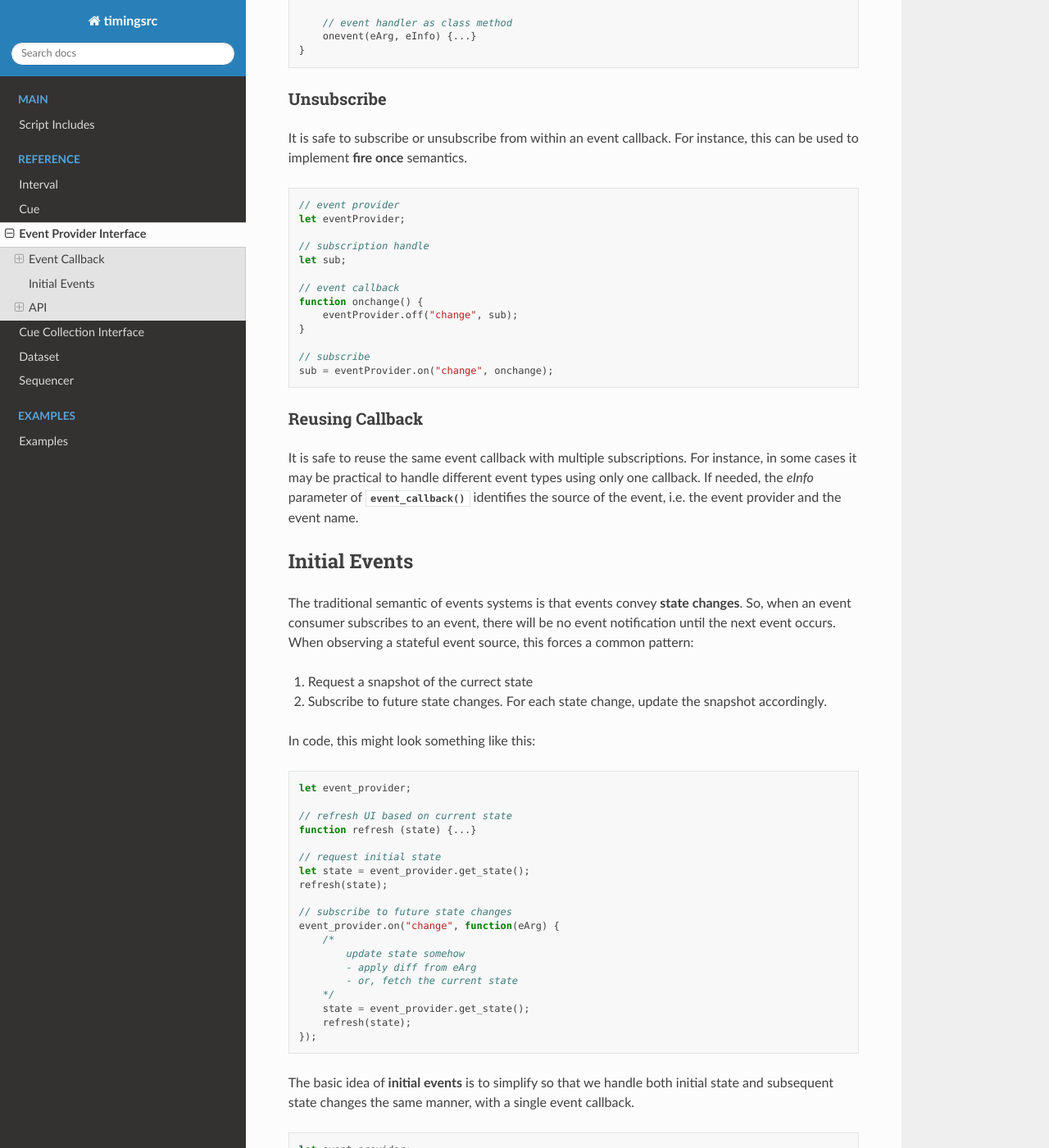
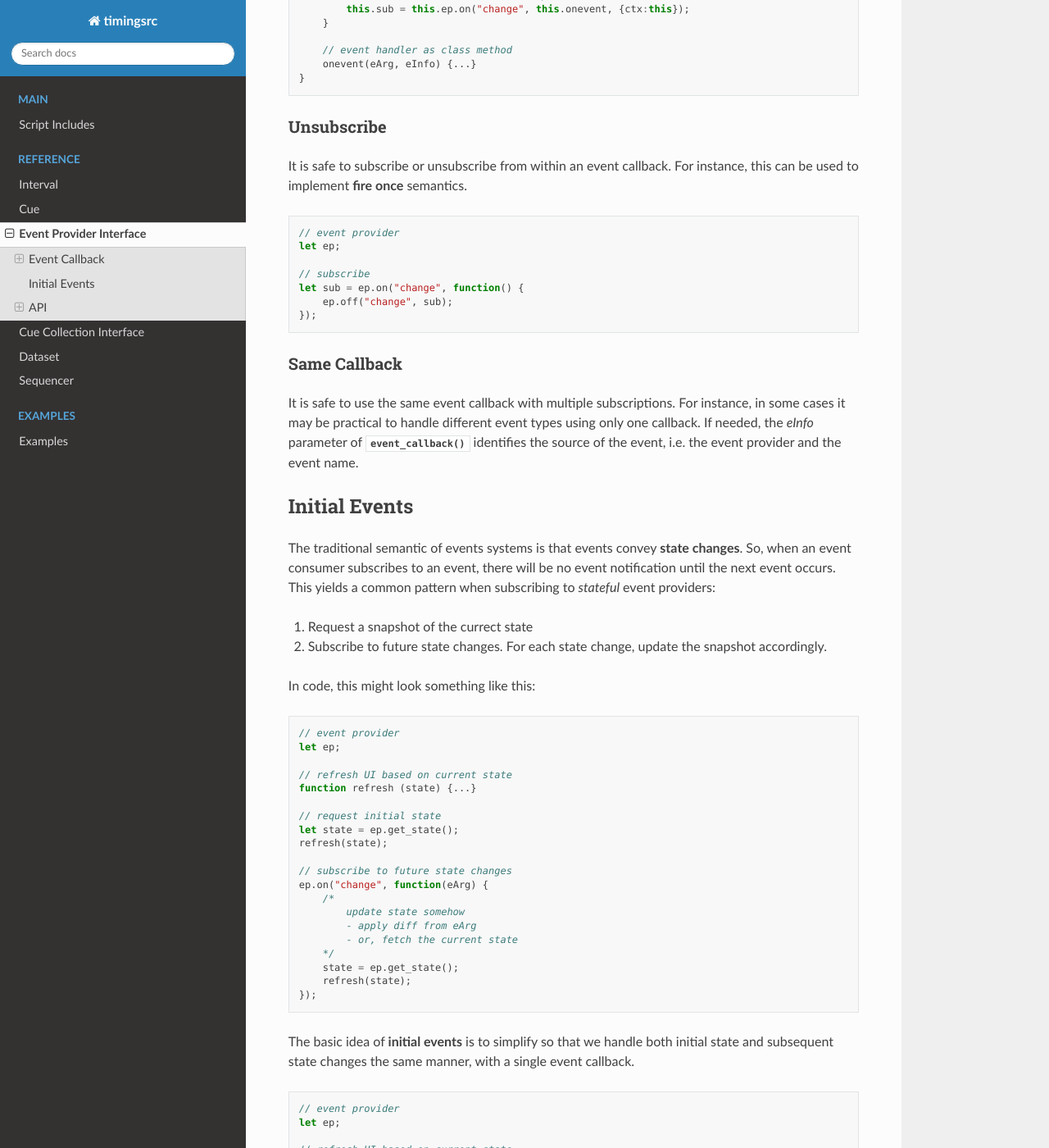
Before and after one commit to ingararntzen/timingdocs, a Sphinx documentation site: the page built from docs/source/events.rst, in a window 1280 px wide and 1400 px high, scrolled down 1804 px. Shown: the whole window at 82% size. Built offline with Sphinx 7.4.7 and the Read the Docs theme 2.0.0, drawn with Linux system fonts in a browser that asks for light colours; some of the changed text lies outside the part shown.

Commit message:
fixed interval, cue, cue_collection, events

```diff
--- a/docs/source/events.rst
+++ b/docs/source/events.rst
@@ -17,22 +17,26 @@
     -   receives **event notification** by **event callback** invocation
 
 
-Subscribe and un-subscribe to events using operations **.on()**
+Event consumers subscribe and un-subscribe to events using operations **.on()**
 and **.off()** of the event provider. For instance, this is how to
 subscribe to and un-subscribe from a *change* event.
 
 
 ..  code-block:: javascript
 
-    // event callback
-    function onchange (eArg, eInfo) {...};
+    // event provider
+    let ep;
 
     // register handler with named event
-    let sub = event_provider.on("change", onchange);
+    let sub = ep.on("change", function (eArg, eInfo) {
+        // handle change event
+    });
 
     // unregister subscription
-    event_provider.off("change", sub);
+    ep.off("change", sub);
 
+
+..  _events-callback
 
 Event Callback
 ------------------------------------------------------------------------
@@ -50,11 +52,11 @@
 
 It is also possible to control the value of the ``this`` object during
 event callback execution. This is particularly useful when the callback handler is a class method, thus the callback handler must be invoked
-with ``this`` being the class instance. There are at least three ways to
-fix this.
+with ``this`` set to the class instance. There are at least three ways to
+achieve this.
 
 
-One approach is to wrap the event handler in a function, which explicitly invokes the event handler with the correct ``this`` object.
+One approach is to wrap the event handler in a function which explicitly invokes the event handler with the correct ``this`` object.
 
 
 ..  code-block:: javascript
@@ -121,25 +123,19 @@
 ..  code-block:: javascript
 
     // event provider
-    let eventProvider;
-
-    // subscription handle
-    let sub;
-
-    // event callback
-    function onchange() {
-        eventProvider.off("change", sub);
-    }
+    let ep;
 
     // subscribe
-    sub = eventProvider.on("change", onchange);
+    let sub = ep.on("change", function() {
+        ep.off("change", sub);
+    });
 
 
 
-Reusing Callback
+Same Callback
 """"""""""""""""""""""""""""""""""""""""""""""""""""""""""""""""""""""""
 
-It is safe to reuse the same event callback with multiple subscriptions. For
+It is safe to use the same event callback with multiple subscriptions. For
 instance, in some cases it may be practical to handle different event types
 using only one callback. If needed, the *eInfo* parameter of
 :js:meth:`event_callback` identifies the source of the event, i.e. the event provider and the event name.
@@ -151,8 +147,8 @@
 
 The traditional semantic of events systems is that events convey **state
 changes**. So, when an event consumer subscribes to an event, there will be no
-event notification until the next event occurs. When observing a stateful event
-source, this forces a common pattern:
+event notification until the next event occurs. This yields a common pattern
+when subscribing to *stateful* event providers:
 
 1.  Request a snapshot of the currect state
 2.  Subscribe to future state changes. For each state change, update the snapshot accordingly.
@@ -161,23 +157,24 @@
 
 ..  code-block:: javascript
 
-    let event_provider;
+    // event provider
+    let ep;
 
     // refresh UI based on current state
     function refresh (state) {...}
 
     // request initial state
-    let state = event_provider.get_state();
+    let state = ep.get_state();
     refresh(state);
 
     // subscribe to future state changes
-    event_provider.on("change", function(eArg) {
+    ep.on("change", function(eArg) {
         /*
             update state somehow
             - apply diff from eArg
             - or, fetch the current state
         */
-        state = event_provider.get_state();
+        state = ep.get_state();
         refresh(state);
     });
 
@@ -187,25 +184,26 @@
 
 ..  code-block:: javascript
 
-    let event_provider;
+    // event provider
+    let ep;
 
     // refresh UI based on current state
     function refresh (state) {...}
 
     // subscribe to future state changes
-    event_provider.on("change", function(eArg) {
+    ep.on("change", function(eArg) {
         /*
             update state somehow
             - apply diff from eArg
             - or, fetch the current state
         */
-        state = event_provider.get_state();
+        state = ep.get_state();
         refresh(state);
     });
 
 
 For this to be correct, the event provider must replay the initial state
-as event notifications, the go on to deliver events as usual. The **initial events** semantic thus simplifies code and shifts initialization complexity from the event consumer to the event provider.
+as event notifications, the go on to deliver events as usual. The **initial events** semantic thus simplifies application code and shifts initialization complexity from the event consumer to the event provider.
 
 The initial events semantic only affects the :js:class:`EventProviderInterface`
 in a few minor details. Primarily, there are some extra events. The *eInfo.init* parameter of :js:func:`event_callback` is ``true`` for initial
```
Also changed, not shown: other parts of docs/source/events.rst (+1 -3 lines), docs/source/cue.rst (+16 -11 lines), docs/source/cuecollection.rst (+4 -3 lines), docs/source/interval.rst (+126 -91 lines).
